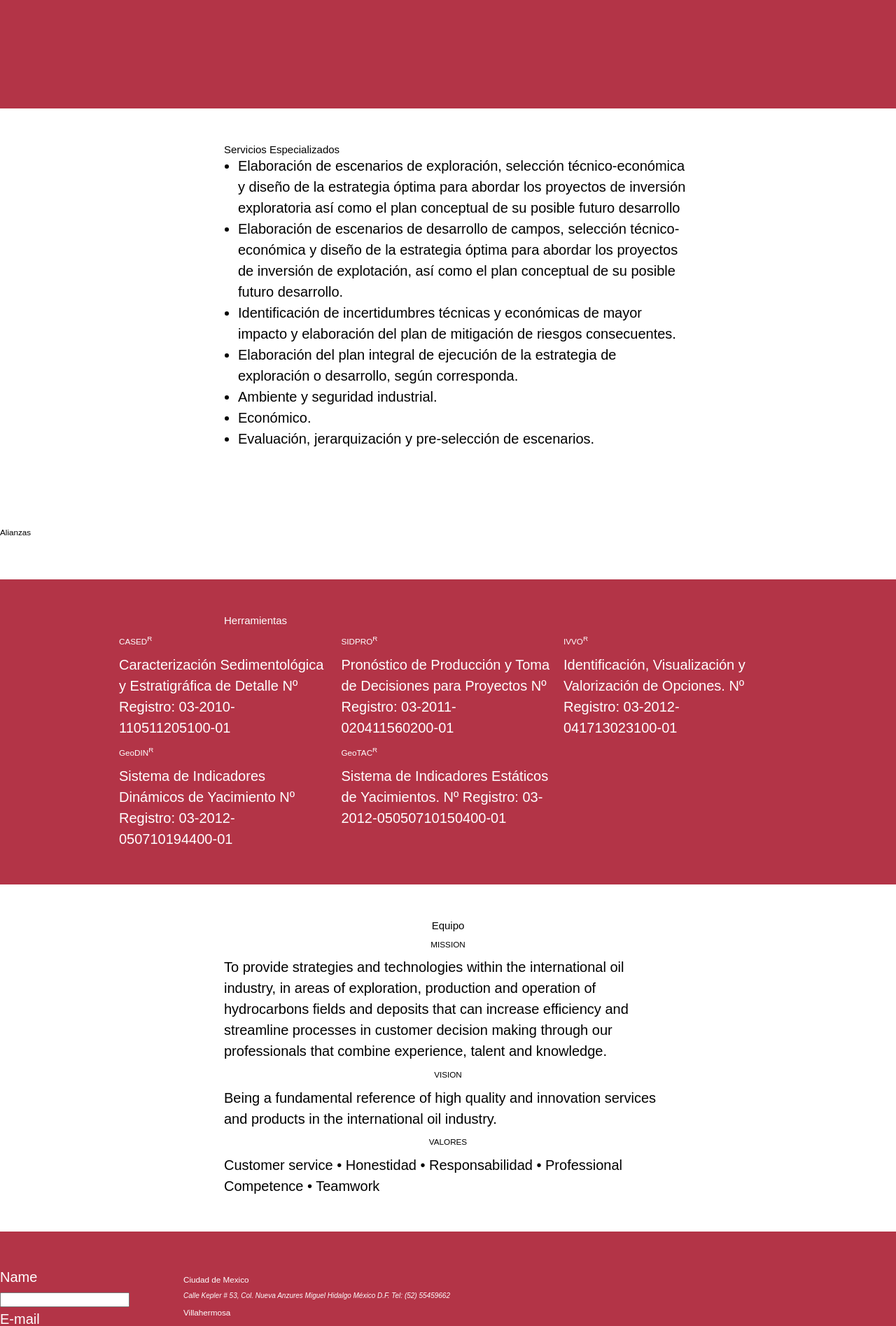
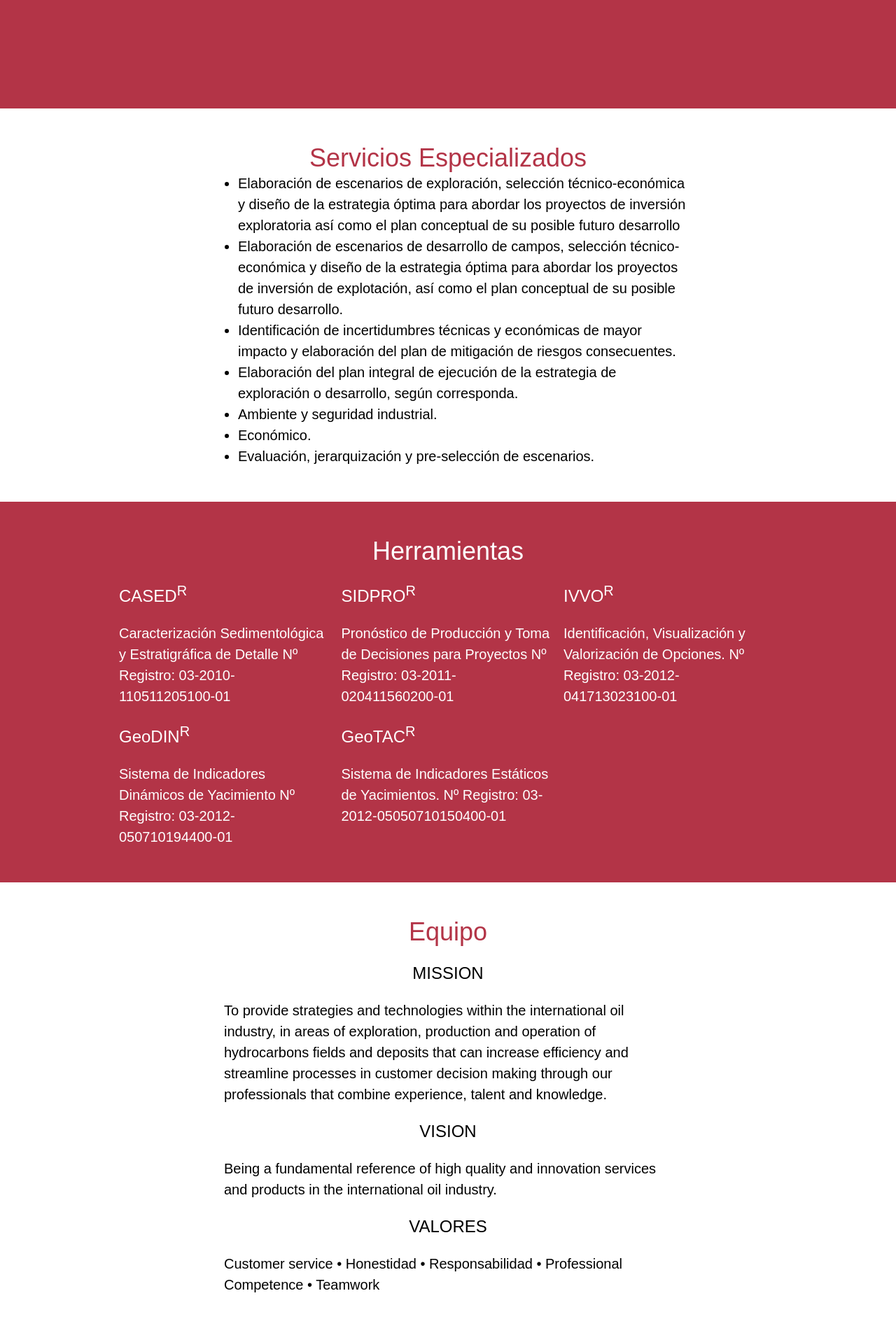
Before and after one commit to racoquita/royi, a PHP site: page / in a window 1280 px wide. Shown: the part 420-2315 px from the top of the page at 70% size. Run offline with PHP 8.4, Linux system fonts and the light colour scheme; some libraries are stand-ins or nearby versions.

Commit message:
More styling

```diff
--- a/css/main.css
+++ b/css/main.css
@@ -20,118 +20,139 @@ h2, h3, a, button, input[type="submit"] {
 }
 
 /* line 23, scss/main.scss */
+h2 {
+  font-size: 3.6em;
+  text-align: center;
+  color: #b33447;
+}
+
+/* line 28, scss/main.scss */
+h3 {
+  font-size: 2.4em;
+}
+
+/* line 31, scss/main.scss */
 a {
   text-decoration: none;
   display: inline-block;
 }
 
-/* line 27, scss/main.scss */
+/* line 35, scss/main.scss */
 p, h2 {
   max-width: 640px;
   margin: 0 auto;
 }
 
-/* line 31, scss/main.scss */
+/* line 39, scss/main.scss */
 p, li, a {
   font-size: 2em;
   line-height: 1.5em;
 }
 
-/* line 35, scss/main.scss */
+/* line 43, scss/main.scss */
 button, input[type="submit"] {
   text-transform: uppercase;
   padding: 16px 20px;
   background: transparent;
   border: 1px solid white;
 }
+/* line 49, scss/main.scss */
+button:hover, input[type="submit"]:hover {
+  background: white;
+  color: transparent;
+}
 
-/* line 44, scss/main.scss */
+/* line 56, scss/main.scss */
 form p label {
   display: block;
 }
-/* line 50, scss/main.scss */
+/* line 62, scss/main.scss */
 form p textarea {
   resize: none;
 }
 
-/* line 56, scss/main.scss */
+/* line 68, scss/main.scss */
 nav {
   position: relative;
   width: 100%;
   height: 70px;
 }
-/* line 60, scss/main.scss */
+/* line 72, scss/main.scss */
 nav a {
   font-weight: 700;
   line-height: 70px;
 }
-/* line 63, scss/main.scss */
+/* line 75, scss/main.scss */
 nav a#logo {
   max-width: 60px;
 }
-/* line 65, scss/main.scss */
+/* line 77, scss/main.scss */
 nav a#logo img {
   display: block;
   width: 100%;
 }
 
-/* line 72, scss/main.scss */
+/* line 84, scss/main.scss */
 section {
   position: relative;
   overflow: hidden;
   padding-top: 50px;
   padding-bottom: 50px;
 }
-/* line 77, scss/main.scss */
+/* line 89, scss/main.scss */
 section form {
   float: left;
 }
-/* line 81, scss/main.scss */
+/* line 93, scss/main.scss */
 section.color-bg {
   background: #b33447;
 }
-/* line 83, scss/main.scss */
+/* line 95, scss/main.scss */
+section.color-bg h2 {
+  color: white;
+}
+/* line 98, scss/main.scss */
 section.color-bg * {
   color: white;
 }
-/* line 87, scss/main.scss */
+/* line 102, scss/main.scss */
 section#intro {
   min-height: 355px;
   padding-top: 100px;
 }
-/* line 90, scss/main.scss */
+/* line 105, scss/main.scss */
 section#intro button {
   display: block;
   margin: 50px auto 0 auto;
 }
-/* line 94, scss/main.scss */
+/* line 109, scss/main.scss */
 section#intro p {
   text-align: center;
 }
-/* line 101, scss/main.scss */
+/* line 116, scss/main.scss */
 section#services ul {
   max-width: 940px;
   width: 68.085106383%;
   max-width: 640px;
   margin: 0 auto;
 }
-/* line 111, scss/main.scss */
+/* line 125, scss/main.scss */
 section#tools .section-content {
   max-width: 940px;
   margin: 0 auto;
   overflow: hidden;
 }
-/* line 116, scss/main.scss */
+/* line 129, scss/main.scss */
 section#tools .section-content div {
   float: left;
   width: 31.70212766%;
   margin-left: 2.0744680851%;
 }
-/* line 120, scss/main.scss */
+/* line 133, scss/main.scss */
 section#tools .section-content div:nth-child(2) {
   margin-left: 0px;
 }
-/* line 129, scss/main.scss */
+/* line 142, scss/main.scss */
 section#company h2, section#company h3 {
   text-align: center;
 }
--- a/index.html
+++ b/index.html
@@ -32,10 +32,10 @@
 			<li>Evaluación, jerarquización y pre-selección de escenarios.</li>
 		</ul>
 	</section>
-	<section id="alliances">
+	<!-- <section id="alliances">
 
 		<h3>Alianzas</h3>
-	</section>
+	</section> -->
 	<section id="tools" class="color-bg">
 		<div class="section-content">
 			<h2>Herramientas</h2>
--- a/scss/main.scss
+++ b/scss/main.scss
@@ -20,6 +20,14 @@ h2, h3, a, button, input[type="submit"]{
 	font-family: 'brandon-grotesque', sans-serif;
 	font-weight: 400;
 }
+h2{
+	font-size: 3.6em;
+	text-align: center;
+	color:$red;
+}
+h3{
+	font-size: 2.4em;
+}
 a{
 	text-decoration: none;
 	display: inline-block;
@@ -38,6 +46,10 @@ button, input[type="submit"]{
 	padding: 16px 20px;
 	background: transparent;
 	border: 1px solid white;
+	&:hover{
+		background: white;
+		color: transparent;
+	}
 }
 form{
 	p{
@@ -80,6 +92,9 @@ section{
 	}
 	&.color-bg{
 		background: $red;
+		h2{
+			color:white;
+		}
 		*{
 			color:white;
 		}
@@ -107,10 +122,8 @@ section{
 	}
 	&#tools{
 
-
 		.section-content{
 			max-width: 940px;
-			//width: 68.085106383%;
 			margin:0 auto;
 			overflow: hidden;
 			div{
```
